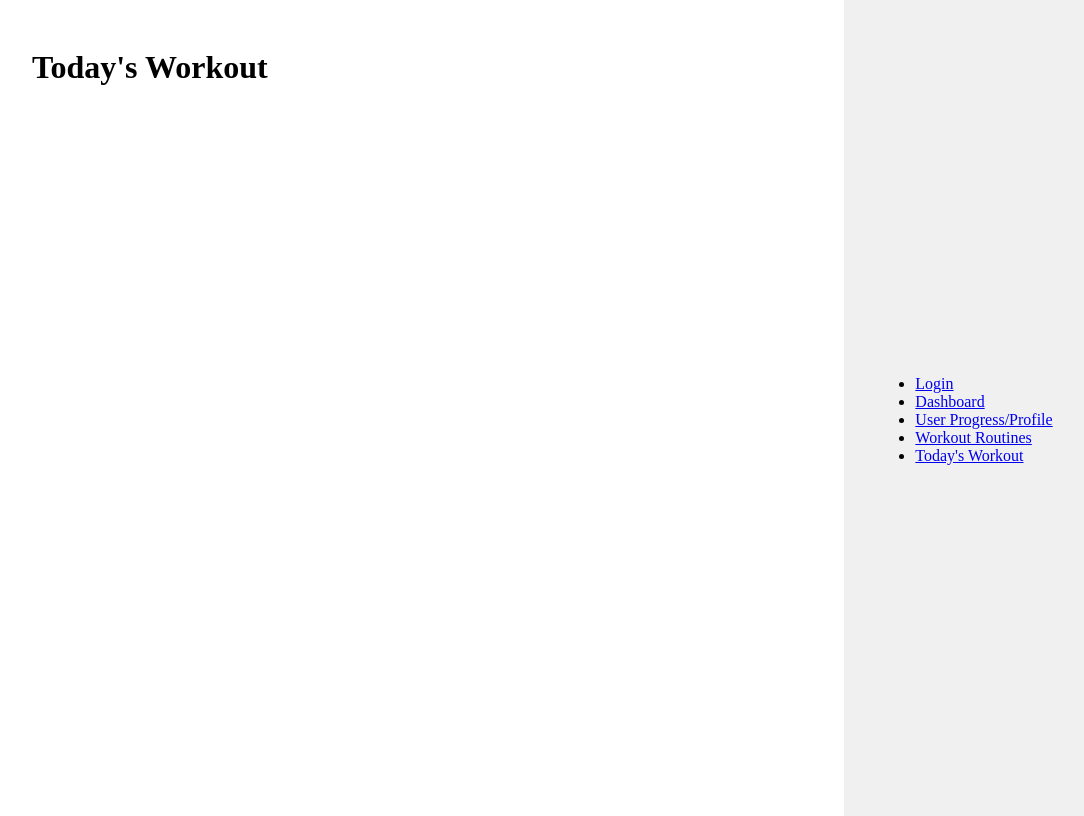
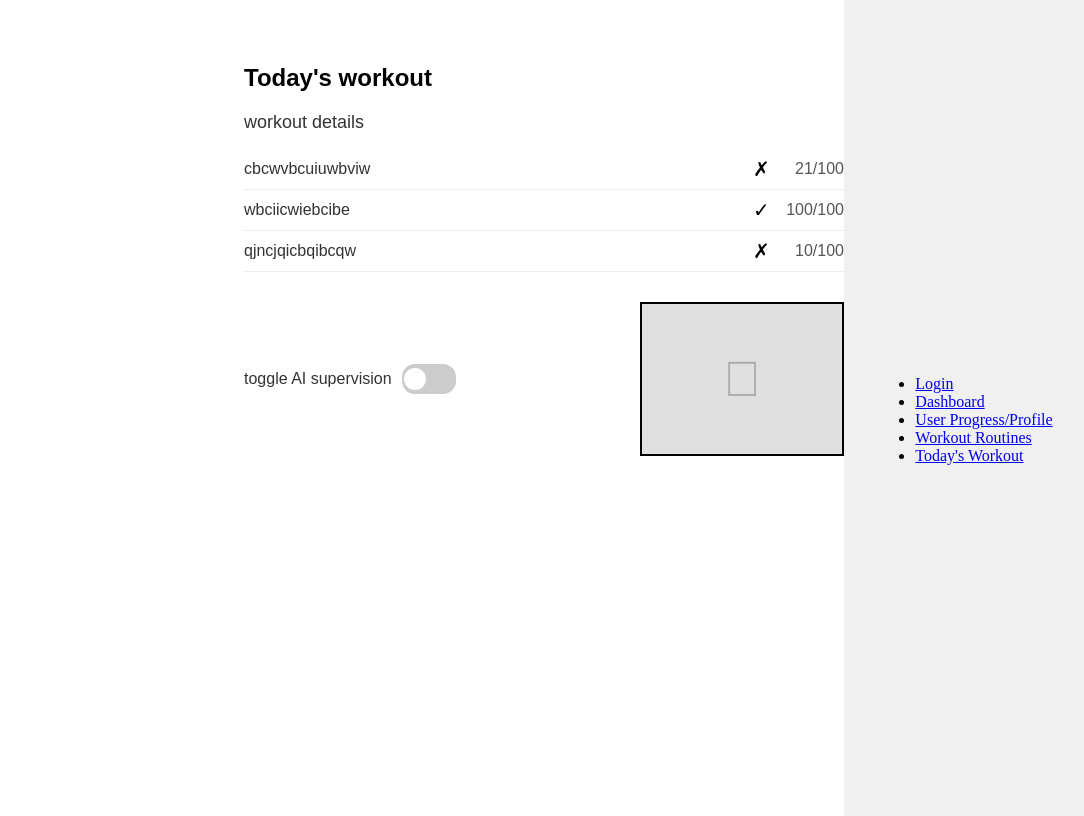
Before and after one commit to Ronin-117/GrindSensAI, a React (Vite) app in the folder Frontend/: page /todays-workout in a window 1280 px wide. Shown: the whole page, without its empty margins (196-1280 px from the left). Built offline with nearby package versions, Linux system fonts and the light colour scheme.

Commit message:
Todays workout page functional components template

```diff
--- a/Frontend/src/pages/TodaysWorkout.tsx
+++ b/Frontend/src/pages/TodaysWorkout.tsx
@@ -1,9 +1,259 @@
-function TodaysWorkout() {
+// filepath: (e.g., src/pages/TodaysWorkout.tsx or src/components/TodaysWorkout.tsx)
+import React, { useEffect, useRef, useState } from 'react';
+
+interface WorkoutItem {
+  id: string;
+  name: string;
+  currentReps: number;
+  targetReps: number;
+  isCompleted: boolean;
+}
+
+const TodaysWorkout = () => {
+  const [workoutItems, setWorkoutItems] = useState<WorkoutItem[]>([
+    { id: '1', name: 'cbcwvbcuiuwbviw', currentReps: 21, targetReps: 100, isCompleted: false },
+    { id: '2', name: 'wbciicwiebcibe', currentReps: 100, targetReps: 100, isCompleted: true },
+    { id: '3', name: 'qjncjqicbqibcqw', currentReps: 10, targetReps: 100, isCompleted: false },
+  ]);
+
+  const [isAISupervisionOn, setIsAISupervisionOn] = useState(false);
+  const [cameraStream, setCameraStream] = useState<MediaStream | null>(null);
+  const videoRef = useRef<HTMLVideoElement>(null);
+  const activeStreamRef = useRef<MediaStream | null>(null); // Ref to hold current stream for cleanup
+
+  // Effect to handle assigning the stream to the video element
+  useEffect(() => {
+    const videoElement = videoRef.current;
+    if (videoElement) {
+      if (cameraStream) {
+        console.log("Attempting to assign stream to video element:", cameraStream);
+        videoElement.srcObject = cameraStream;
+        // Attempt to play, catch errors if autoplay doesn't work smoothly
+        videoElement.play().catch(error => {
+          console.error("Error attempting to play video:", error);
+          // Common errors: NotAllowedError (autoplay policy), NotSupportedError
+        });
+      } else {
+        console.log("Clearing stream from video element.");
+        videoElement.srcObject = null;
+      }
+    }
+  }, [cameraStream]); // Re-run this effect when cameraStream changes
+
+  const toggleAISupervision = async () => {
+    if (!isAISupervisionOn) {
+      try {
+        console.log("Turning ON AI supervision: Requesting camera access...");
+        const stream = await navigator.mediaDevices.getUserMedia({ video: true, audio: false });
+        console.log("Camera access granted, stream obtained:", stream);
+        activeStreamRef.current = stream; // Store for cleanup
+        setCameraStream(stream);
+        setIsAISupervisionOn(true);
+      } catch (err: any) {
+        console.error("Error accessing camera:", err.name, err.message, err);
+        alert(`Could not access camera: ${err.name} - ${err.message}\n\nPlease ensure you have granted camera permissions and are on HTTPS (or localhost).`);
+        setCameraStream(null);
+        activeStreamRef.current = null;
+        setIsAISupervisionOn(false);
+      }
+    } else {
+      console.log("Turning OFF AI supervision: Stopping camera stream...");
+      if (activeStreamRef.current) {
+        activeStreamRef.current.getTracks().forEach(track => {
+          console.log("Stopping track:", track.label);
+          track.stop();
+        });
+      }
+      setCameraStream(null);
+      activeStreamRef.current = null;
+      setIsAISupervisionOn(false);
+    }
+  };
+
+  // Effect for component unmount cleanup
+  useEffect(() => {
+    // This function will be called when the component unmounts
+    return () => {
+      console.log("TodaysWorkout component unmounting. Cleaning up camera stream if active.");
+      if (activeStreamRef.current) {
+        activeStreamRef.current.getTracks().forEach(track => track.stop());
+        activeStreamRef.current = null;
+        console.log("Camera stream stopped during unmount.");
+      }
+    };
+  }, []); // Empty dependency array ensures this runs only on mount and unmount
+
+  const styles: { [key: string]: React.CSSProperties } = {
+    pageContainer: {
+      padding: '20px',
+      fontFamily: 'sans-serif',
+      maxWidth: '600px',
+      margin: '0 auto',
+    },
+    mainTitle: {
+      fontSize: '24px',
+      fontWeight: 'bold',
+      marginBottom: '20px',
+    },
+    sectionTitle: {
+      fontSize: '18px',
+      fontWeight: 'normal',
+      marginBottom: '10px',
+      color: '#333',
+    },
+    workoutList: {
+      listStyle: 'none',
+      padding: 0,
+      marginBottom: '30px',
+    },
+    workoutItem: {
+      display: 'flex',
+      alignItems: 'center',
+      justifyContent: 'space-between',
+      padding: '8px 0',
+      borderBottom: '1px solid #eee',
+    },
+    workoutName: {
+      flexGrow: 1,
+      marginRight: '10px',
+      color: '#333',
+    },
+    workoutStatus: {
+      fontSize: '20px',
+      marginRight: '10px',
+      width: '25px',
+      textAlign: 'center',
+    },
+    workoutProgress: {
+      minWidth: '60px',
+      textAlign: 'right',
+      color: '#555',
+    },
+    controlsContainer: {
+      display: 'flex',
+      alignItems: 'center',
+      justifyContent: 'space-between',
+      marginTop: '20px', // Added some margin
+    },
+    toggleContainer: {
+      display: 'flex',
+      alignItems: 'center',
+    },
+    toggleLabel: {
+      marginRight: '10px',
+      color: '#333',
+    },
+    toggleSwitch: {
+      width: '50px',
+      height: '26px',
+      backgroundColor: '#ccc',
+      borderRadius: '13px',
+      padding: '2px',
+      cursor: 'pointer',
+      display: 'flex',
+      alignItems: 'center',
+      transition: 'background-color 0.2s ease',
+    },
+    toggleSwitchActive: {
+      backgroundColor: '#4CAF50', // Green when active
+    },
+    toggleKnob: {
+      width: '22px',
+      height: '22px',
+      backgroundColor: 'white',
+      borderRadius: '50%',
+      transition: 'transform 0.2s ease',
+    },
+    toggleKnobActive: {
+      transform: 'translateX(24px)',
+    },
+    cameraViewContainer: {
+      width: '200px',
+      height: '150px',
+      border: '2px solid black',
+      display: 'flex',
+      alignItems: 'center',
+      justifyContent: 'center',
+      backgroundColor: '#e0e0e0', // Slightly darker placeholder background
+      overflow: 'hidden',
+    },
+    cameraIconPlaceholder: {
+      fontSize: '50px',
+      color: '#aaa',
+    },
+    videoFeed: {
+      width: '100%',
+      height: '100%',
+      objectFit: 'cover', // Ensures video covers the container, might crop
+      display: 'block', // Can sometimes help with layout
+    },
+  };
+
   return (
-    <div>
-      <h1>Today's Workout</h1>
+    <div style={styles.pageContainer}>
+      <h1 style={styles.mainTitle}>Today's workout</h1>
+
+      <h2 style={styles.sectionTitle}>workout details</h2>
+      <ul style={styles.workoutList}>
+        {workoutItems.map(item => (
+          <li key={item.id} style={styles.workoutItem}>
+            <span style={styles.workoutName}>{item.name}</span>
+            <span style={styles.workoutStatus}>
+              {item.isCompleted ? '✓' : '✗'}
+            </span>
+            <span style={styles.workoutProgress}>
+              {item.currentReps}/{item.targetReps}
+            </span>
+          </li>
+        ))}
+      </ul>
+
+      <div style={styles.controlsContainer}>
+        <div style={styles.toggleContainer}>
+          <span style={styles.toggleLabel}>toggle AI supervision</span>
+          <div
+            style={{
+              ...styles.toggleSwitch,
+              ...(isAISupervisionOn ? styles.toggleSwitchActive : {}),
+            }}
+            onClick={toggleAISupervision}
+            role="switch"
+            aria-checked={isAISupervisionOn}
+            tabIndex={0}
+            onKeyPress={(e) => { if (e.key === 'Enter' || e.key === ' ') toggleAISupervision(); }}
+          >
+            <div
+              style={{
+                ...styles.toggleKnob,
+                ...(isAISupervisionOn ? styles.toggleKnobActive : {}),
+              }}
+            />
+          </div>
+        </div>
+
+        <div style={styles.cameraViewContainer}>
+          {/*
+            The video element is always rendered but its srcObject is controlled.
+            This can be more stable than conditionally rendering the video tag itself.
+            If isAISupervisionOn is false, cameraStream should be null, and videoRef.current.srcObject will be null.
+            The placeholder is shown if AI supervision is OFF.
+            If AI supervision is ON, the video tag is used.
+          */}
+          {isAISupervisionOn ? (
+            <video
+              ref={videoRef}
+              style={styles.videoFeed}
+              autoPlay
+              playsInline
+              muted // Muting is often essential for autoplay to work without user gesture
+            />
+          ) : (
+            <span style={styles.cameraIconPlaceholder}></span>
+          )}
+        </div>
+      </div>
     </div>
   );
-}
+};
 
 export default TodaysWorkout;
```
